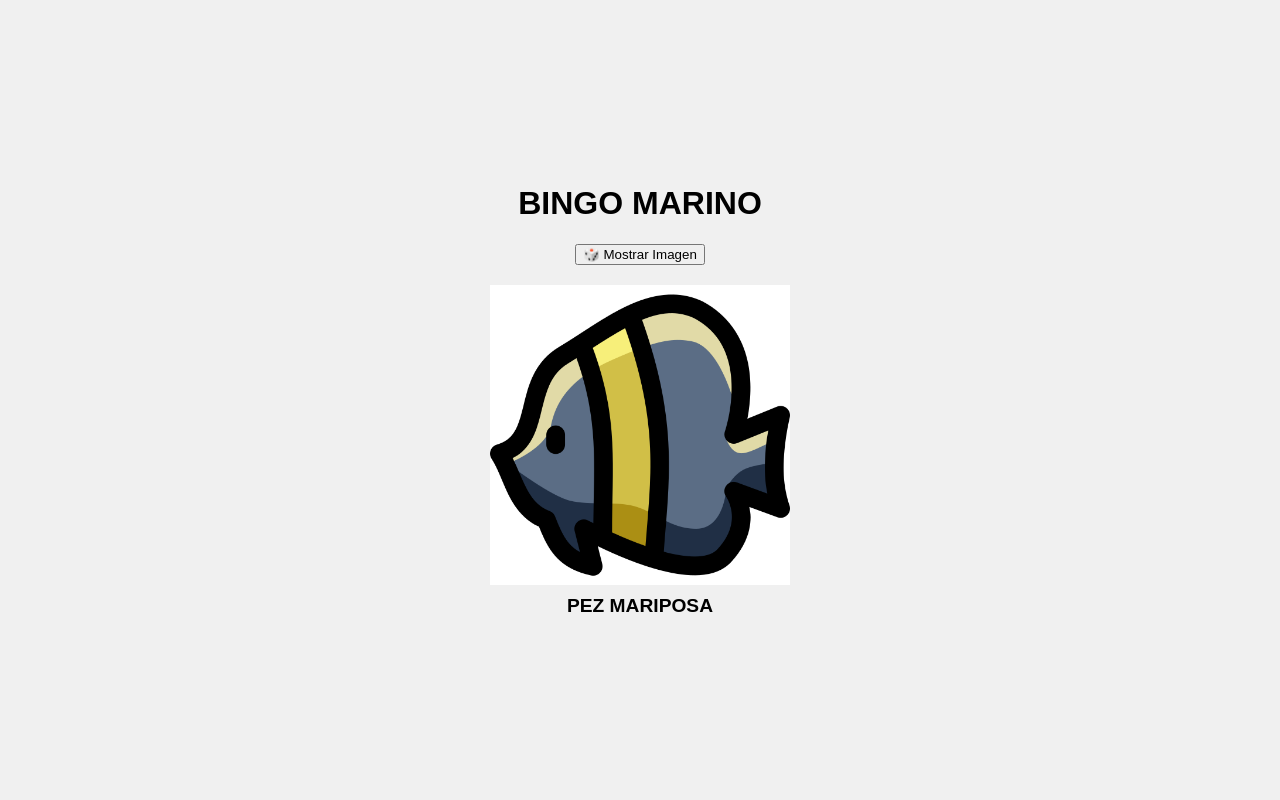
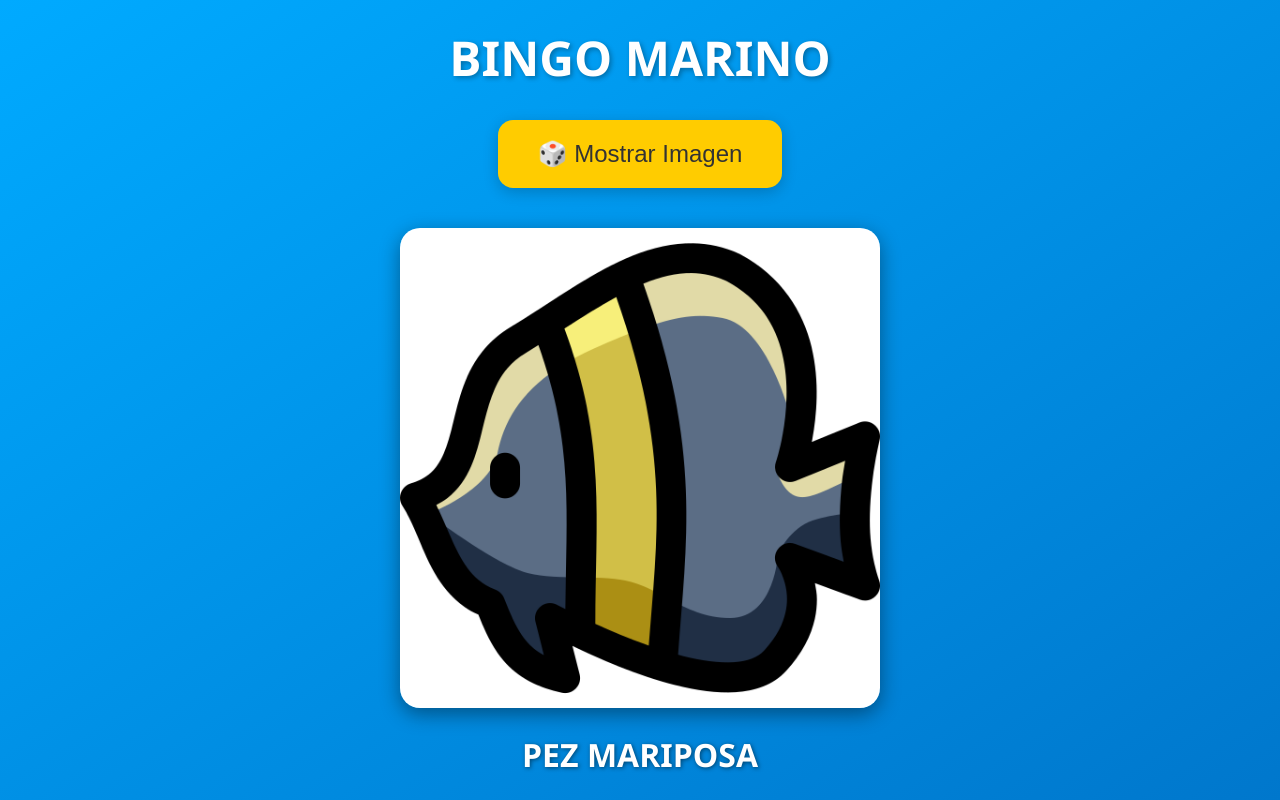
Before and after one commit to Miloooo0/randpic, a plain HTML site: page index.html in a window 1280 px wide. Both pictures are taken after a click on the button "🎲 Mostrar Imagen". Drawn offline with Linux system fonts and the light colour scheme.

Commit message:
Update styles.css

```diff
--- a/styles.css
+++ b/styles.css
@@ -1,26 +1,63 @@
+/* Reset básico */
+* {
+  margin: 0;
+  padding: 0;
+  box-sizing: border-box;
+}
+
 body {
-  font-family: sans-serif;
+  font-family: 'Segoe UI', Tahoma, Geneva, Verdana, sans-serif;
+  background: linear-gradient(to bottom right, #00aaff, #0077cc);
+  color: #ffffff;
+  height: 100vh;
   display: flex;
   justify-content: center;
   align-items: center;
-  height: 100vh;
-  background-color: #f0f0f0;
-  margin: 0;
 }
 
 .container {
   text-align: center;
+  max-width: 90%;
+}
+
+h1 {
+  font-size: 3em;
+  margin-bottom: 30px;
+  text-shadow: 2px 2px 5px rgba(0,0,0,0.3);
+}
+
+button {
+  background-color: #ffcc00;
+  color: #333;
+  border: none;
+  padding: 20px 40px;
+  font-size: 1.5em;
+  border-radius: 15px;
+  cursor: pointer;
+  box-shadow: 0 4px 15px rgba(0,0,0,0.2);
+  transition: background 0.3s ease;
+}
+
+button:hover {
+  background-color: #ffaa00;
+}
+
+#resultado {
+  margin-top: 40px;
 }
 
 #imagen {
-  margin-top: 20px;
-  max-width: 300px;
-  max-height: 300px;
+  max-width: 90vw;
+  max-height: 60vh;
+  border-radius: 20px;
+  box-shadow: 0 6px 20px rgba(0, 0, 0, 0.4);
   display: none;
+  margin: 0 auto;
 }
 
 #nombre-imagen {
+  font-size: 2em;
+  margin-top: 25px;
   font-weight: bold;
-  margin-top: 10px;
-  font-size: 1.2em;
+  text-shadow: 1px 1px 4px rgba(0,0,0,0.5);
 }
```
